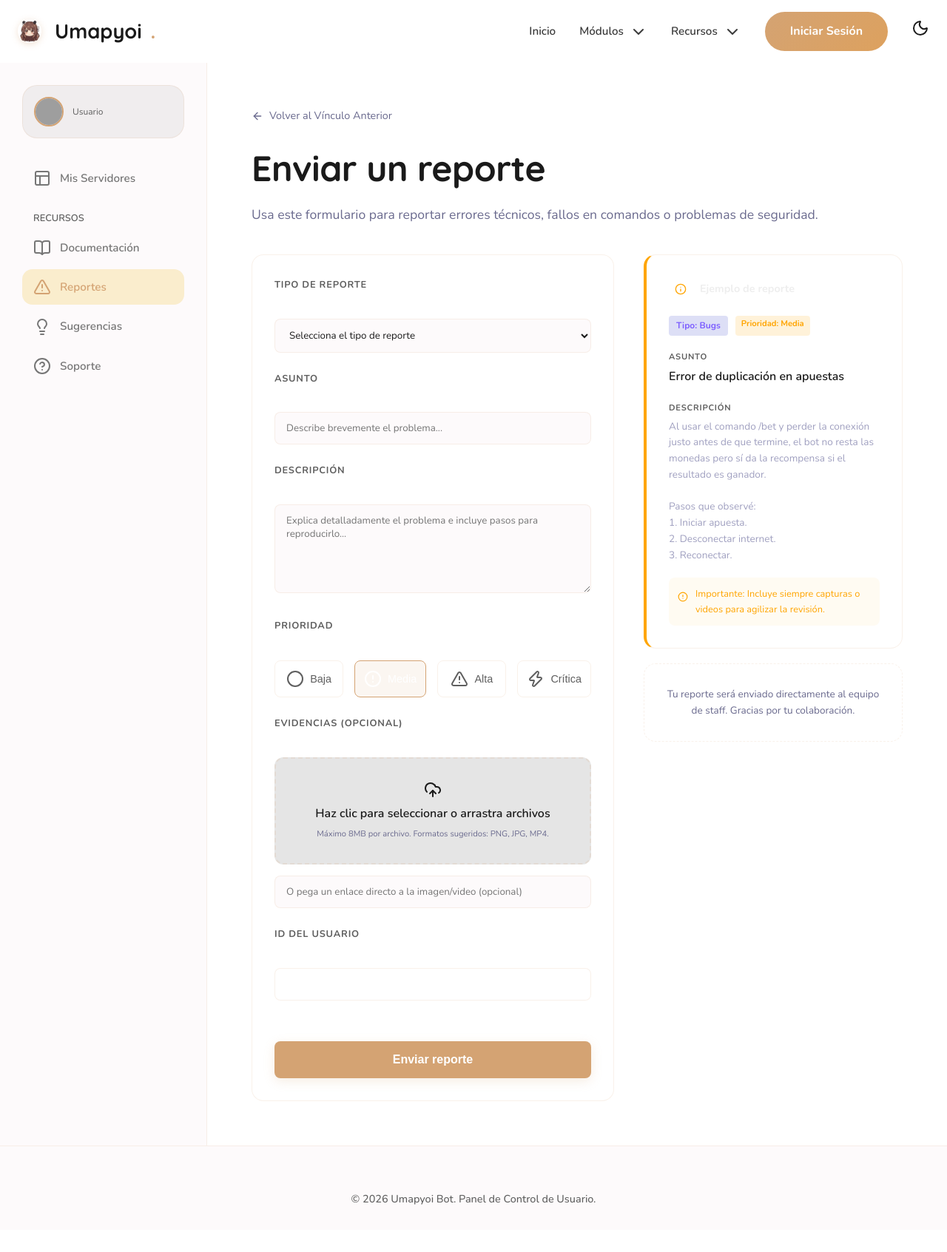
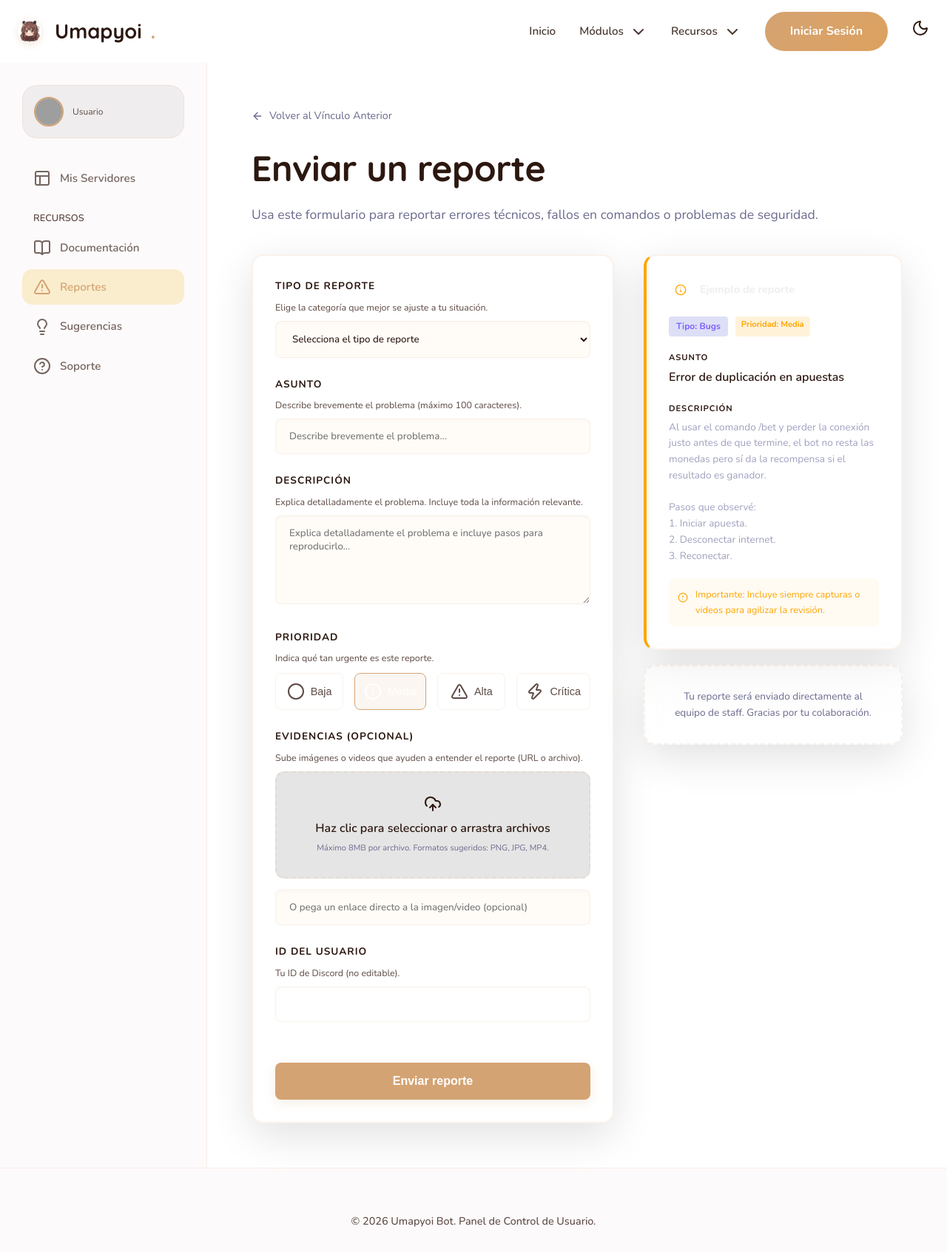
Before and after one commit to Sakurayo-Crispita/UmapyoiBot, a Python web app: template web/templates/report.html in a window 1280 px wide. Shown: the whole page at 74% size. Before the commit the page ends 1629 px from the top, so only its background shows below. Run offline with Jinja, Linux system fonts and the light colour scheme; the template is opened without the code that fills it, so the values that code supplies are empty; grey boxes are pictures that could not be loaded.

Commit message:
Theme white update

```diff
--- a/web/static/styles.css
+++ b/web/static/styles.css
@@ -11,9 +11,10 @@
     /* Functional Colors - Light */
     --bg-main: #ffffff;
     --bg-alt: #fdfafb;
-    --text-main: #1a1a1a;
-    --text-muted: #5f5f5f;
-    --nav-bg: rgba(255, 255, 255, 0.9);
+    --text-main: #2c1810; /* Deep Mocha for headings */
+    --text-muted: #5d4a44; /* Darker mocha for readability */
+    --nav-bg: rgba(255, 255, 255, 0.95);
+    --crema-input: #fffcf8; /* Soft cream background for inputs */
     --border-color: rgba(212, 163, 115, 0.15);
     --accent-glow: rgba(212, 163, 115, 0.3);
     --glass-bg: rgba(255, 255, 255, 0.7);
--- a/web/templates/report.html
+++ b/web/templates/report.html
@@ -480,10 +480,12 @@
 
         .glass-card {
             background: var(--glass-bg);
-            border: 1px solid var(--border-color);
+            border: 2.5px solid var(--border-color);
             border-radius: 16px;
             padding: 30px;
-            backdrop-filter: blur(10px);
+            backdrop-filter: blur(28px);
+            box-shadow: var(--shadow-lg);
+            transition: border-color 0.4s;
         }
 
         .form-group {
@@ -492,17 +494,17 @@
 
         .form-label {
             display: block;
-            font-size: 0.8rem;
-            font-weight: 700;
+            font-size: 0.85rem;
+            font-weight: 800;
             text-transform: uppercase;
-            color: var(--text-muted);
+            color: var(--text-main);
             margin-bottom: 8px;
-            letter-spacing: 0.8px;
+            letter-spacing: 1px;
         }
 
         .form-hint {
-            font-size: 0.75rem;
-            color: rgba(255, 255, 255, 0.5);
+            font-size: 0.78rem;
+            color: var(--text-muted);
             margin-bottom: 8px;
             display: block;
         }
@@ -511,13 +513,15 @@
         .form-select,
         .form-textarea {
             width: 100%;
-            background: var(--bg-alt);
-            border: 1px solid var(--border-color);
+            background: var(--crema-input);
+            border: 1.5px solid var(--border-color);
             border-radius: 8px;
-            padding: 12px 15px;
+            padding: 14px 18px;
             color: var(--text-main);
             font-family: inherit;
+            font-weight: 500;
             transition: all 0.3s;
+            box-shadow: inset 0 2px 4px rgba(0,0,0,0.02);
         }
 
         .form-input:focus,
@@ -525,7 +529,8 @@
         .form-textarea:focus {
             border-color: var(--p-pink);
             outline: none;
-            background: var(--glass-bg);
+            background: #fffdfb;
+            box-shadow: 0 0 0 3px var(--accent-glow);
         }
 
         .form-select option {
```
Also changed, not shown: web/templates/suggest.html (+5 -5 lines).
